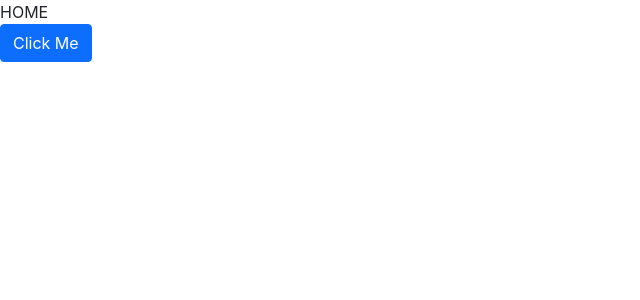
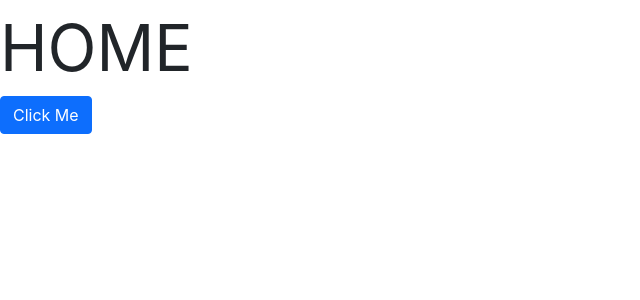
Before and after one commit to kurokoda/ts-react-web-boilerplate, a React (Create React App) app: page / in a window 1280 px wide. Shown: the top 300 px of the page, without its empty margins (0-640 px from the left). Built offline with nearby package versions, Linux system fonts and the light colour scheme.

Commit message:
[ENG-7] Adds Styled Components

```diff
--- a/package.json
+++ b/package.json
@@ -11,6 +11,7 @@
     "@types/node": "^16.11.36",
     "@types/react": "^18.0.9",
     "@types/react-dom": "^18.0.4",
+    "@types/styled-components": "^5.1.25",
     "bootstrap": "^5.1.3",
     "react": "^18.1.0",
     "react-bootstrap": "^2.4.0",
@@ -19,6 +20,7 @@
     "react-router-dom": "^6.3.0",
     "react-scripts": "5.0.1",
     "redux": "^4.2.0",
+    "styled-components": "^5.3.5",
     "typescript": "^4.6.4",
     "web-vitals": "^2.1.4"
   },
--- a/src/page/home/homePage.tsx
+++ b/src/page/home/homePage.tsx
@@ -1,13 +1,19 @@
+import styled from "styled-components";
+
 import { TextButton } from "../../component";
 
 type HomePageProps = {
   onButtonClick: () => void;
 };
 
+const Hero = styled.div`
+  font-size: 4rem;
+`;
+
 const HomePage = ({ onButtonClick }: HomePageProps) => {
   return (
     <>
-      <div>HOME</div>
+      <Hero>HOME</Hero>
       <TextButton label="Click Me" onClick={onButtonClick} />
     </>
   );
```
Also changed, not shown: 1 other file (tests, documents, lock files or other folders).
